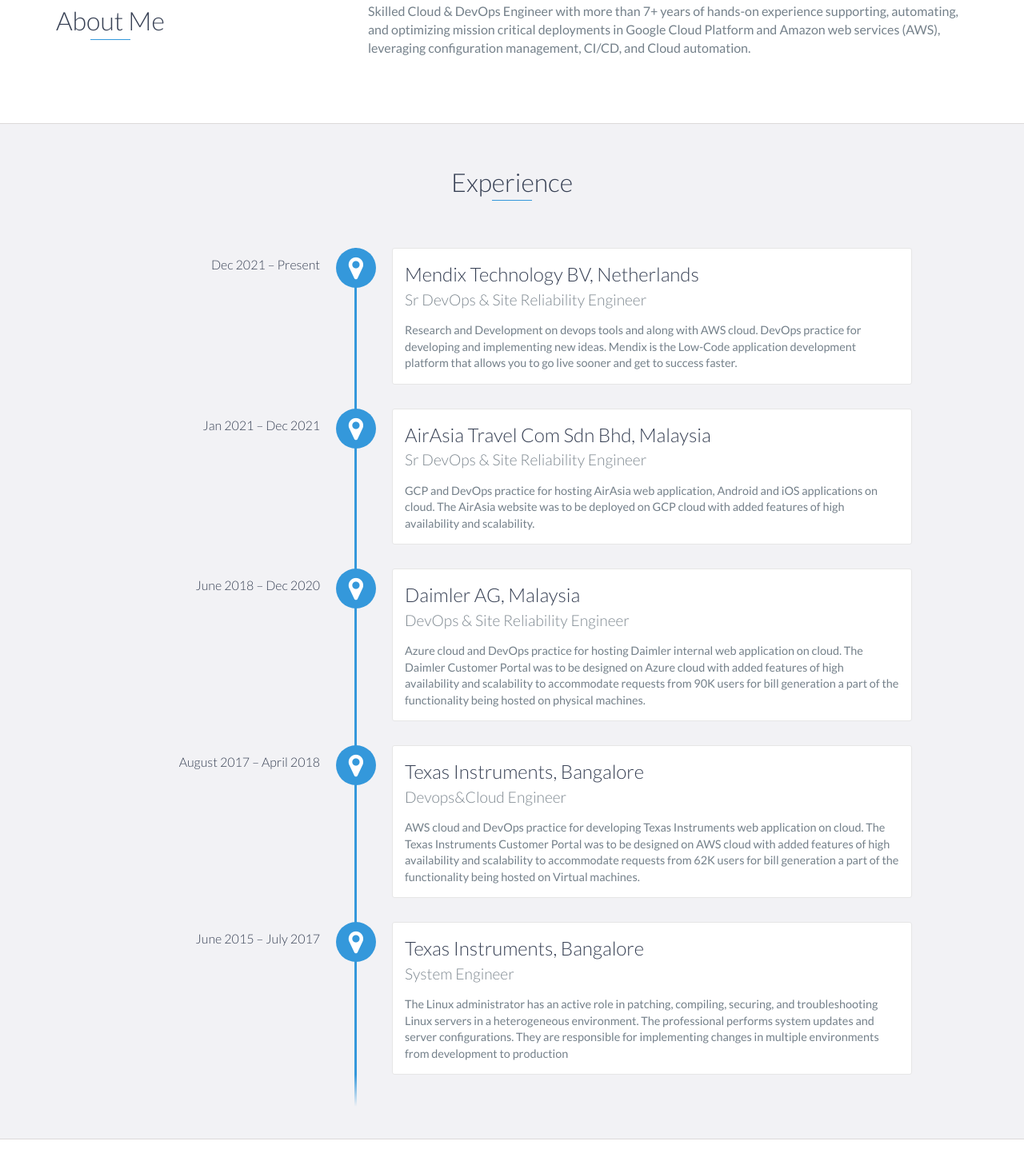
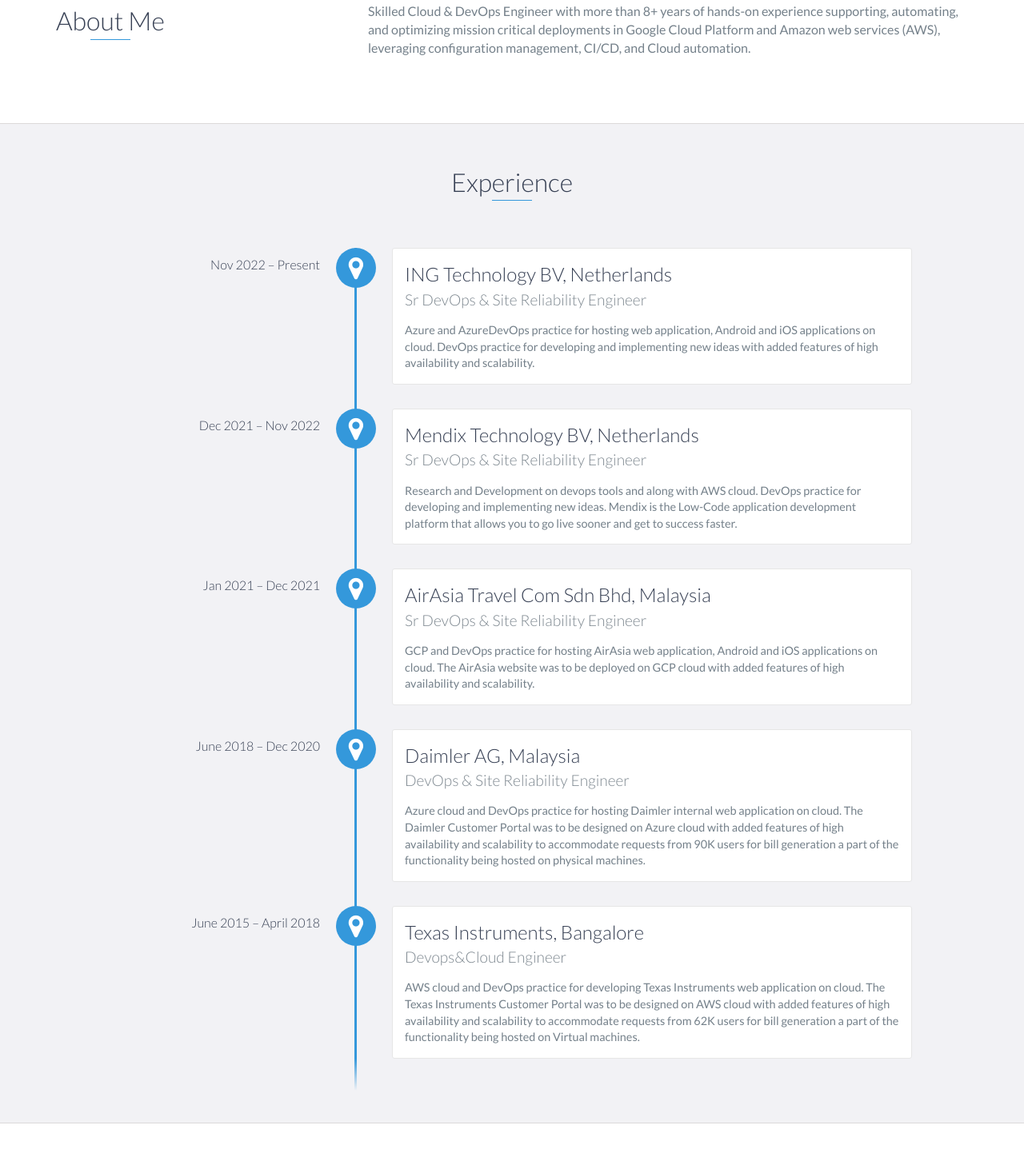
Before and after one commit to Naveen50/myport, a website: page index.html in a window 1280 px wide. Shown: the part 872-2324 px from the top of the page at 80% size. Drawn offline with nearby package versions, Linux system fonts and the light colour scheme.

Commit message:
Update index.html

```diff
--- a/index.html
+++ b/index.html
@@ -75,7 +75,7 @@
                 </div>
                 <div class="col-md-8">
                     <p>
-                        Skilled Cloud & DevOps Engineer with more than 7+ years of hands-on experience supporting, automating,
+                        Skilled Cloud & DevOps Engineer with more than 8+ years of hands-on experience supporting, automating,
                         and optimizing mission critical deployments in Google Cloud Platform and Amazon web services (AWS),
                         leveraging configuration management, CI/CD, and Cloud automation.
                     </p>
@@ -88,7 +88,14 @@
     <div id="experience" class="background-alt">
         <h2 class="heading">Experience</h2>
         <div id="experience-timeline">
-        <div data-date="Dec 2021 – Present">
+        <div data-date="Nov 2022 – Present">
+                <h3>ING Technology BV, Netherlands</h3>
+                <h4>Sr DevOps & Site Reliability Engineer</h4>
+                <p>
+                   Azure and AzureDevOps practice for hosting web application, Android and iOS applications on cloud. DevOps practice for developing and implementing new ideas with added features of high availability and scalability.
+                </p>
+            </div>
+        <div data-date="Dec 2021 – Nov 2022">
                 <h3>Mendix Technology BV, Netherlands</h3>
                 <h4>Sr DevOps & Site Reliability Engineer</h4>
                 <p>
@@ -111,19 +118,11 @@
                 </p>
             </div>
 
-            <div data-date="August 2017 – April 2018">
+            <div data-date="June 2015 – April 2018">
                 <h3>Texas Instruments, Bangalore  </h3>
                 <h4>Devops&Cloud Engineer</h4>
                 <p>
                     AWS cloud and DevOps practice for developing  Texas Instruments web application on cloud. The Texas Instruments  Customer Portal was to be designed on AWS cloud with added features of high availability and scalability to accommodate requests from 62K users for bill generation a part of the functionality being hosted on Virtual machines.
-                </p>
-            </div>
-
-            <div data-date="June 2015 – July 2017">
-                <h3>Texas Instruments, Bangalore</h3>
-                <h4>System Engineer</h4>
-                <p>
-                    The Linux administrator has an active role in patching, compiling, securing, and troubleshooting Linux servers in a heterogeneous environment. The professional performs system updates and server configurations. They are responsible for implementing changes in multiple environments from development to production
                 </p>
             </div>
         </div>
```
